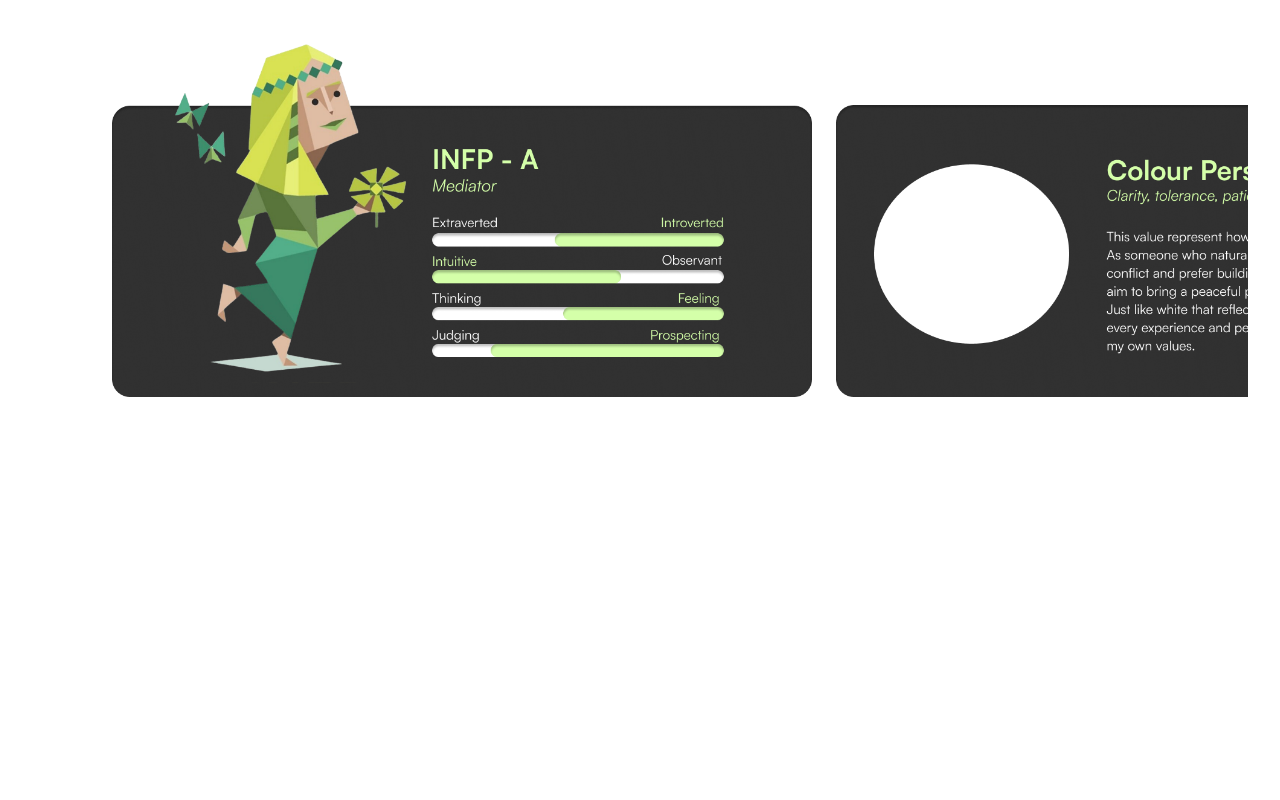
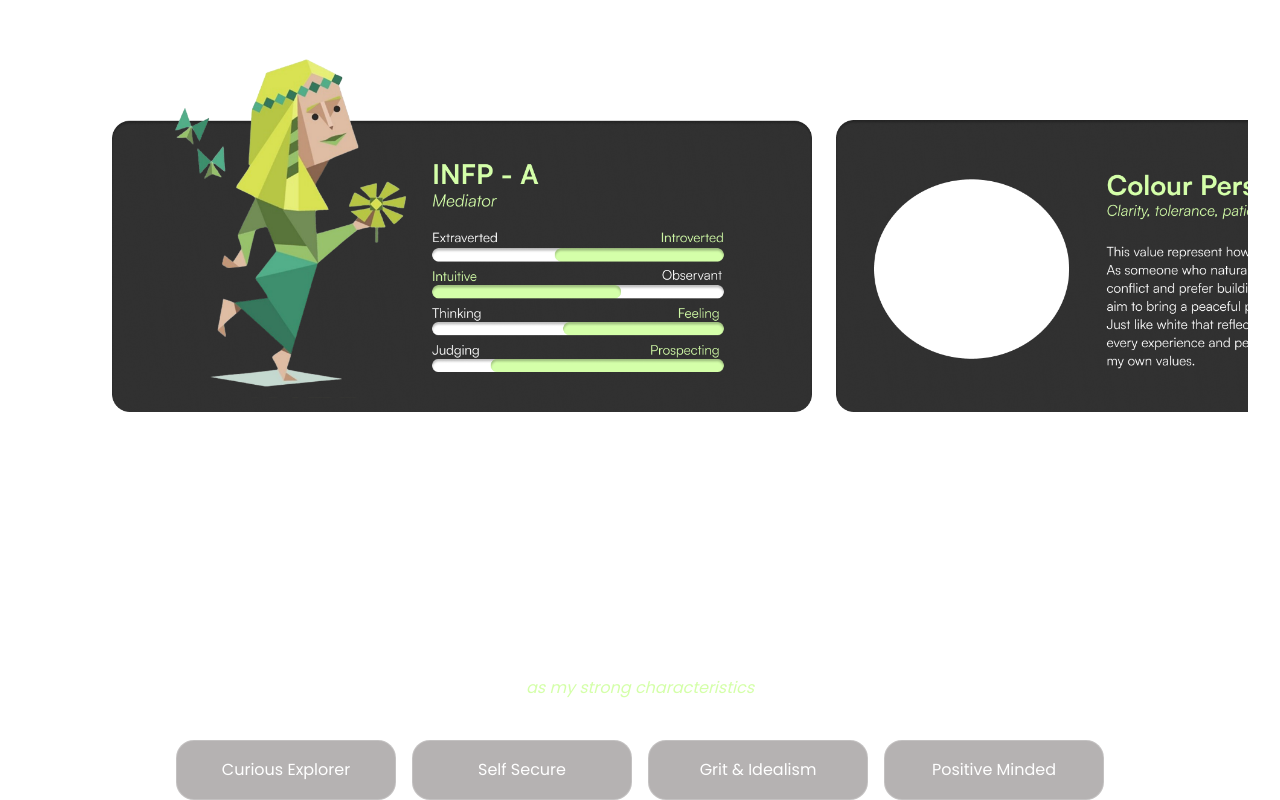
Before and after one commit to gitaa001/Online-Portofolio, a Next.js app: page / in a window 1280 px wide. Shown: the part 821-1621 px from the top of the page. Before the commit the page ends 1418 px from the top, so only its background shows below. Built offline with nearby package versions, Linux system fonts and the light colour scheme.

Commit message:
FEAT: coreval section

```diff
--- a/src/app/page.tsx
+++ b/src/app/page.tsx
@@ -4,6 +4,7 @@ import NavBar from '../components/nav-bar'
 import GtKM from '../components/gtkm-scroll'
 import Image from 'next/image'
 import { TypeAnimation } from 'react-type-animation'
+import Values from '@/components/values'
 
 const Page = () => {
   return (
@@ -96,19 +97,29 @@ const Page = () => {
 
       {/* Section Title */}
       <div className="flex justify-center mt-25">
-        <h2 className="text-white text-6xl font-semibold text-center">
+        <h1 className="text-white text-[50px] font-medium text-center">
           Get to Know Me
-        </h2>
+        </h1>
       </div>
 
-      {/* Scrollable Horizontal Section */}
+      {/* Scrollable MBTI */}
       <div className="flex justify-center mt-5 ml-20">
         <GtKM />
       </div>
 
-      <div className="flex justify-center mt-50 ml-20">
+      {/* Values */}
+      <h1 className='flex justify-center mt-50 text-6xl font-semibold'>
+          Core Values
+      </h1>
 
+      <h3 className="flex justify-center mt-1 text-[#D4FFA9] text-l italic">
+          as my strong characteristics
+      </h3>
+
+      <div className='flex justify-center mt-10'>
+        <Values />
       </div>
+
     </div>
   )
 }
--- /dev/null
+++ b/src/components/isi-value.tsx
@@ -0,0 +1,36 @@
+interface IsiValueProps {
+  title: string;
+  content: string;
+  onClose: () => void;
+}
+
+const IsiValue = ({ title, content, onClose }: IsiValueProps) => {
+  return (
+    <div
+      className="fixed inset-0 z-50 flex items-center justify-center bg-black/60"
+      onClick={onClose} // klik di luar akan menutup modal
+    >
+      <div
+        className="bg-[#E5E5E5] w-[722px] h-[354px] rounded-[18px] p-6 relative"
+        onClick={(e) => e.stopPropagation()} // mencegah penutupan saat klik di dalam konten
+      >
+        <div className="flex items-center bg-[#D4FFA9] rounded-[18px] px-4 py-2 mb-4">
+          {/* Tombol ini bisa dihapus jika cukup klik backdrop */}
+          {/* <button className="text-xl mr-2 font-bold" onClick={onClose}>←</button> */}
+          <h2 className="text-2xl font-semibold text-[#1E1E1E]">{title}</h2>
+        </div>
+        <p className="text-[#1E1E1E] leading-relaxed text-base">
+          {content.split("**").map((part, i) =>
+            i % 2 === 1 ? (
+              <strong className="text-[#58A40D]" key={i}>{part}</strong>
+            ) : (
+              <span key={i}>{part}</span>
+            )
+          )}
+        </p>
+      </div>
+    </div>
+  );
+};
+
+export default IsiValue;
--- /dev/null
+++ b/src/components/values.tsx
@@ -0,0 +1,57 @@
+import { useState } from "react";
+import IsiValue from "./isi-value"; // pastikan path-nya benar
+
+const valueData = [
+  {
+    title: "Curious Explorer",
+    content: `When I jumped into tech world, I knew really nothing and could do very little. I was really no one in the community I’m living in right now. But, I found it all interesting. My curiosity pushed me to study, to learn, to try everything I could. **I’ve always believed it’s better to be a growing fish in a forever growing pond.** I like pushing myself beyond my comfort zones to expand my capabilities.`,
+  },
+  {
+    title: "Self Secure",
+    content: `I’ve had my phase of insecurity, just like anyone else—moments where I doubted everything I had. But through time, i’ve grown into someone who feels home within myself. I no longer feel pressured by society to seek acceptance. I’m confident in what I have, what I believe, and what I can do. I’ve stopped chasing external validation and not see my lacks as weaknessess.`,
+  },
+  {
+    title: "Grit & Idealism",
+    content: `“You may say I’m a dreamer…” by John Lennon sometimes feels relatable for me. But I work for them. I work for my dream. I’ve faced failures, it’s hurt—not gonna lie. But each built my resilience. Now, it’s no longer hard for me to wake up after failing. I know there are many ways to Rome, and I will try them all.`,
+  },
+  {
+    title: "Positive Minded",
+    content: `I’m a listener. my friends often come to me when they need someone to talk to. I’m try to give space, empathy, and my presence instead of rush someone to give answers.  I believe that even in tough situations, there’s always a way forward—and I’m committed to find it.`,
+  },
+];
+
+const Values = () => {
+  const [selected, setSelected] = useState<number | null>(null);
+
+  return (
+    <>
+      <div className="flex flex-wrap justify-center gap-4">
+        {valueData.map((item, index) => (
+          <button
+            key={index}
+            className="w-[220px] h-[60px]
+              text-white border border-white/20 rounded-[18px]
+              backdrop-blur-md bg-[#464040]/40
+              flex items-center justify-center
+              hover:bg-[#D4FFA9] hover:text-black
+              transition-all duration-300
+              active:scale-95"
+            onClick={() => setSelected(index)}
+          >
+            {item.title}
+          </button>
+        ))}
+      </div>
+
+      {selected !== null && (
+        <IsiValue
+          title={valueData[selected].title}
+          content={valueData[selected].content}
+          onClose={() => setSelected(null)}
+        />
+      )}
+    </>
+  );
+};
+
+export default Values;
```
